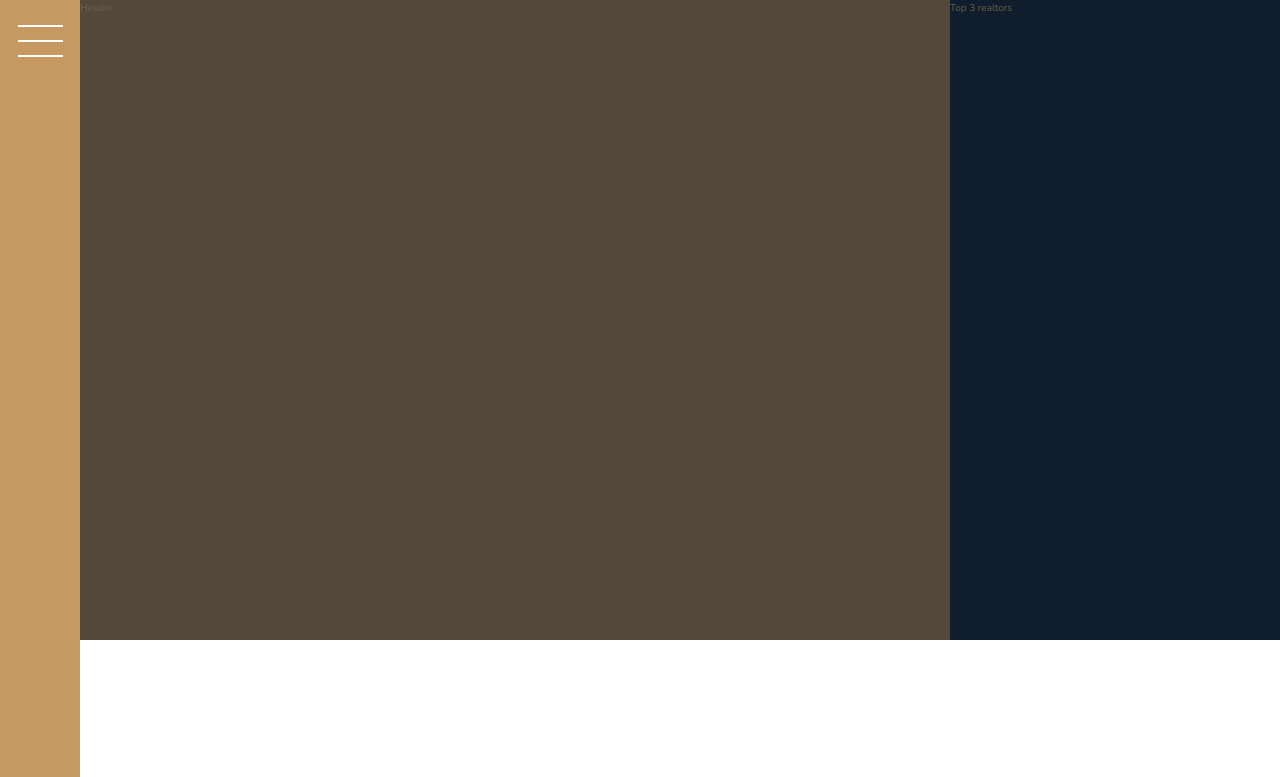
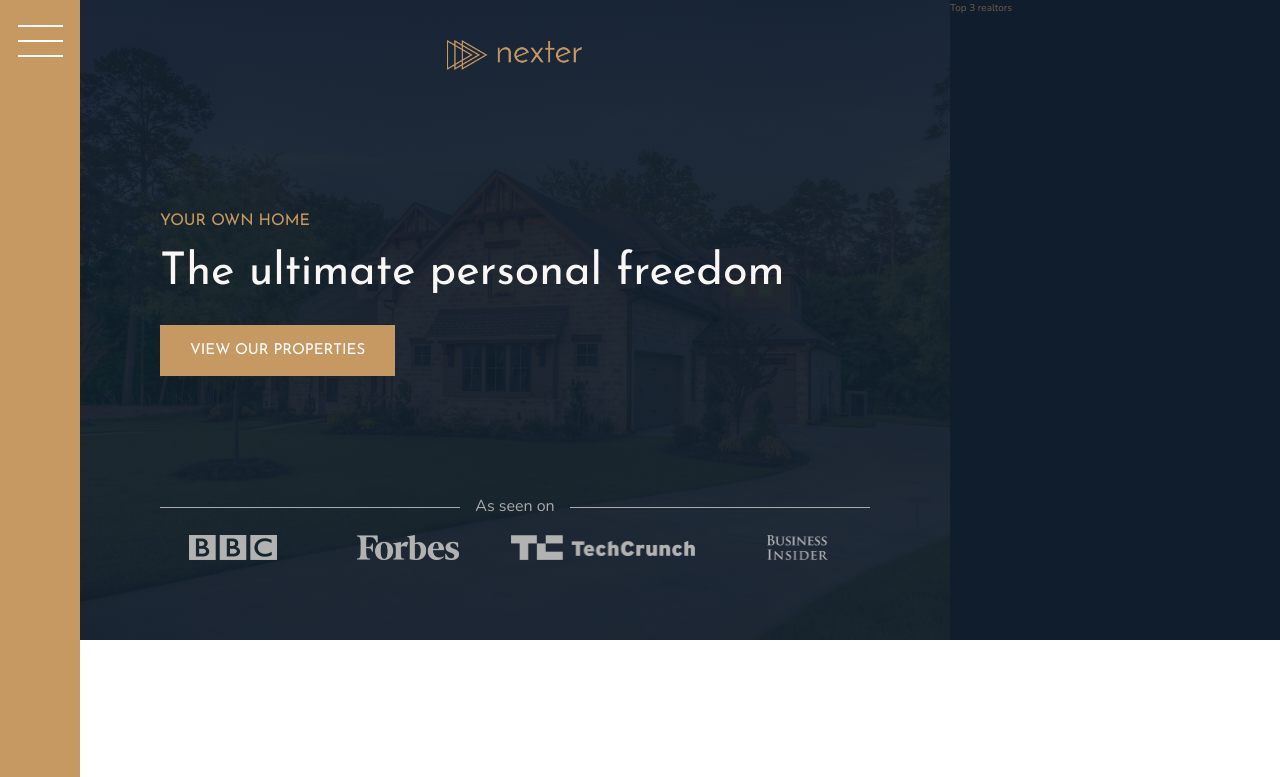
Before and after one commit to SinghVikram97/advanced-css-course-projects, a website: page Nexter/index.html in a window 1280 px wide. Shown: the top 777 px of the page. Drawn offline with nearby package versions, Linux system fonts and the light colour scheme.

Commit message:
✅ Done header hero section

```diff
--- a/Nexter/index.html
+++ b/Nexter/index.html
@@ -17,7 +17,17 @@
         </div>
 
         <header class="header">
-            Header
+            <img src="img/logo.png" alt="Nexter logo" class="header__logo">
+            <h3 class="heading-3">your own home</h3>
+            <h1 class="heading-1">The ultimate personal freedom</h1>
+            <button class="btn header__btn">View our properties</button>
+            <div class="header__seenon-text">As seen on</div>
+            <div class="header__seenon-logos">
+                <img src="img/logo-bbc.png" alt="Seen-on logo 1">
+                <img src="img/logo-forbes.png" alt="Seen-on logo 2">
+                <img src="img/logo-techcrunch.png" alt="Seen-on logo 3">
+                <img src="img/logo-bi.png" alt="Seen-on logo 4">
+            </div>
         </header>
 
         <div class="realtors">
--- a/Nexter/sass/_header.scss
+++ b/Nexter/sass/_header.scss
@@ -1,4 +1,56 @@
 .header {
   background-color: $color-grey-dark-1;
   grid-column: full-start / col-end 6;
+  background-image: linear-gradient(rgba($color-secondary, .93), rgba($color-secondary, .93)), url(../img/hero.jpeg);
+  background-size: cover;
+  padding: 8rem;
+  padding-top: 4rem;
+
+  display: grid;
+  grid-template-rows: 1fr min-content 6rem 1fr;
+  grid-template-columns: minamx(min-content ,max-content);
+  justify-content: center;
+  grid-row-gap: 1.5rem;
+
+  &__logo {
+    height: 3rem;
+    justify-self: center;
+  }
+
+  &__seenon-text {
+    display: grid;
+    grid-template-columns: 1fr max-content 1fr;
+    grid-column-gap: 1.5rem;
+    align-items: center;
+
+    font-size: 1.6rem;
+    color: $color-grey-light-2;
+
+    &::before,
+    &::after {
+      content: "";
+      display: block;
+      height: 1px;
+      background-color: currentColor;
+    }
+  }
+
+  &__seenon-logos {
+    // display: flex;
+    // justify-content: space-around;
+    display: grid;
+    grid-template-columns: repeat(4, 1fr);
+    grid-column-gap: 3rem;
+    justify-items: center;
+
+    img {
+      height: 2.5rem;
+      filter: brightness(70%);
+    }
+  }
+
+  &__btn {
+    justify-self: start;
+    align-self: start;
+  }
 }
--- a/Nexter/sass/_typography.scss
+++ b/Nexter/sass/_typography.scss
@@ -5,6 +5,9 @@
 
 .heading-1 {
   @extend %heading;
+  font-size: 4.5rem;
+  color: $color-grey-light-1;
+  line-height: 1;
 }
 
 .heading-2 {
```
Also changed, not shown: Nexter/css/style.css.
